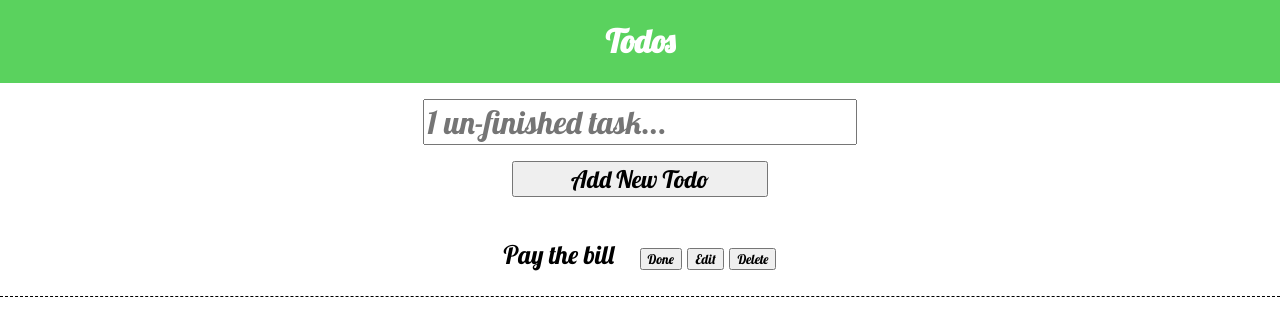
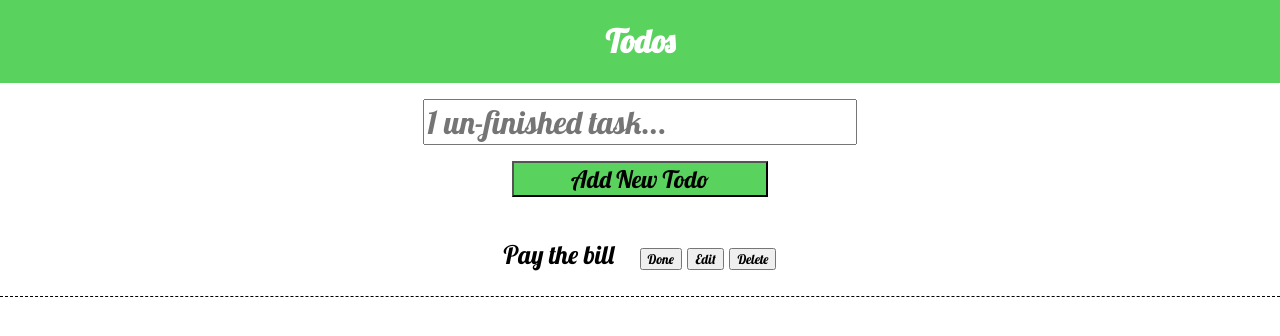
Before and after one commit to iamyusuf/react-todo-app, a React (Create React App) app: page / in a window 1280 px wide. Shown: the top 336 px of the page. Built offline with nearby package versions, Linux system fonts and the light colour scheme.

Commit message:
make add todo button background same as heading background

```diff
--- a/src/components/Todos.js
+++ b/src/components/Todos.js
@@ -17,6 +17,7 @@ const TodoCardHeading = styled.div`
 `
 
 const AddTodoButton = styled.button`
+  background-color: rgba(29, 194, 35, 0.73);
   font-size: 1.5em;
   width: 20%;
 `
```
